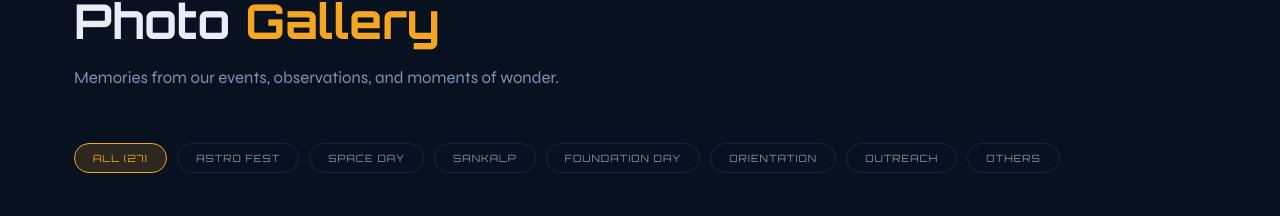
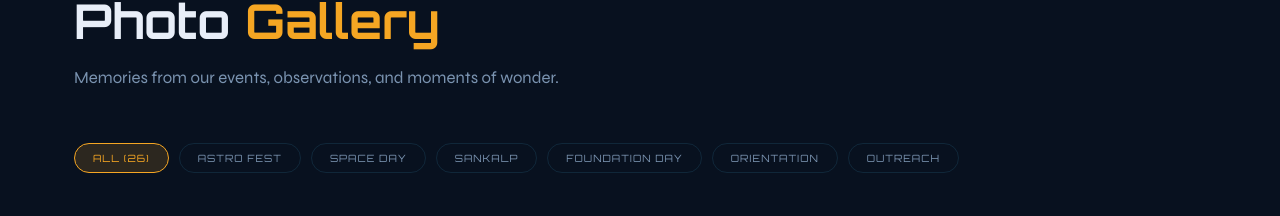
Before and after one commit to vanillafeisty/nist-astronomy-club, a React (Create React App) app: page / in a window 1280 px wide. Shown: the part 6498-6714 px from the top of the page. Built offline with nearby package versions, Linux system fonts and the light colour scheme; grey boxes are pictures that could not be loaded; a web font is replaced by a local one.

Commit message:
removed files

```diff
--- a/src/components/Gallery.jsx
+++ b/src/components/Gallery.jsx
@@ -7,7 +7,7 @@ import React, { useState, useRef } from 'react';
 // 3. Add it to the `galleryPhotos` array with a caption
 // ============================================================
 
-import img2            from '../images/gallery/xyz.jpg';
+
 import imgAstroFest2   from '../images/gallery/astro fest 2.jpg';
 import imgAstroFest3   from '../images/gallery/astro fest 3.jpg';
 import imgAstroFest4   from '../images/gallery/astro fest 4.jpg';
@@ -62,7 +62,7 @@ const galleryPhotos = [
   { src: imgOrientation6, caption: 'Orientation — 6',              category: 'Orientation' },
   { src: imgOrientation7, caption: 'Orientation — 7',              category: 'Orientation' },
   { src: imgExplaining,   caption: 'Explaining to School Children',category: 'Outreach' },
-  { src: img2,            caption: 'Club Activity',                category: 'Others' },
+
 ];
 
 const categories = ['All', ...Array.from(new Set(galleryPhotos.map(p => p.category)))];
```
Also changed, not shown: src/images/gallery/xyz.jpeg (deleted).
